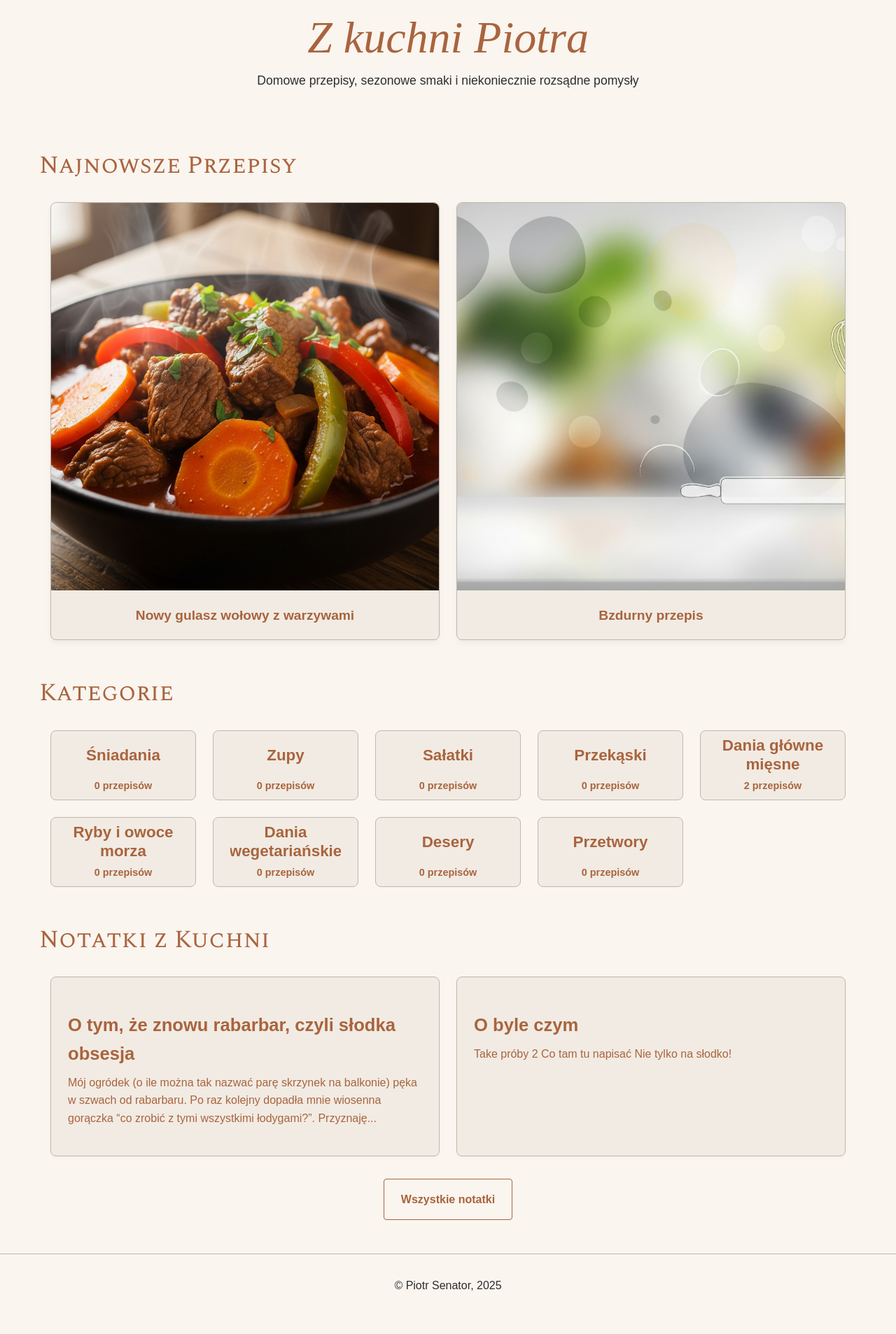
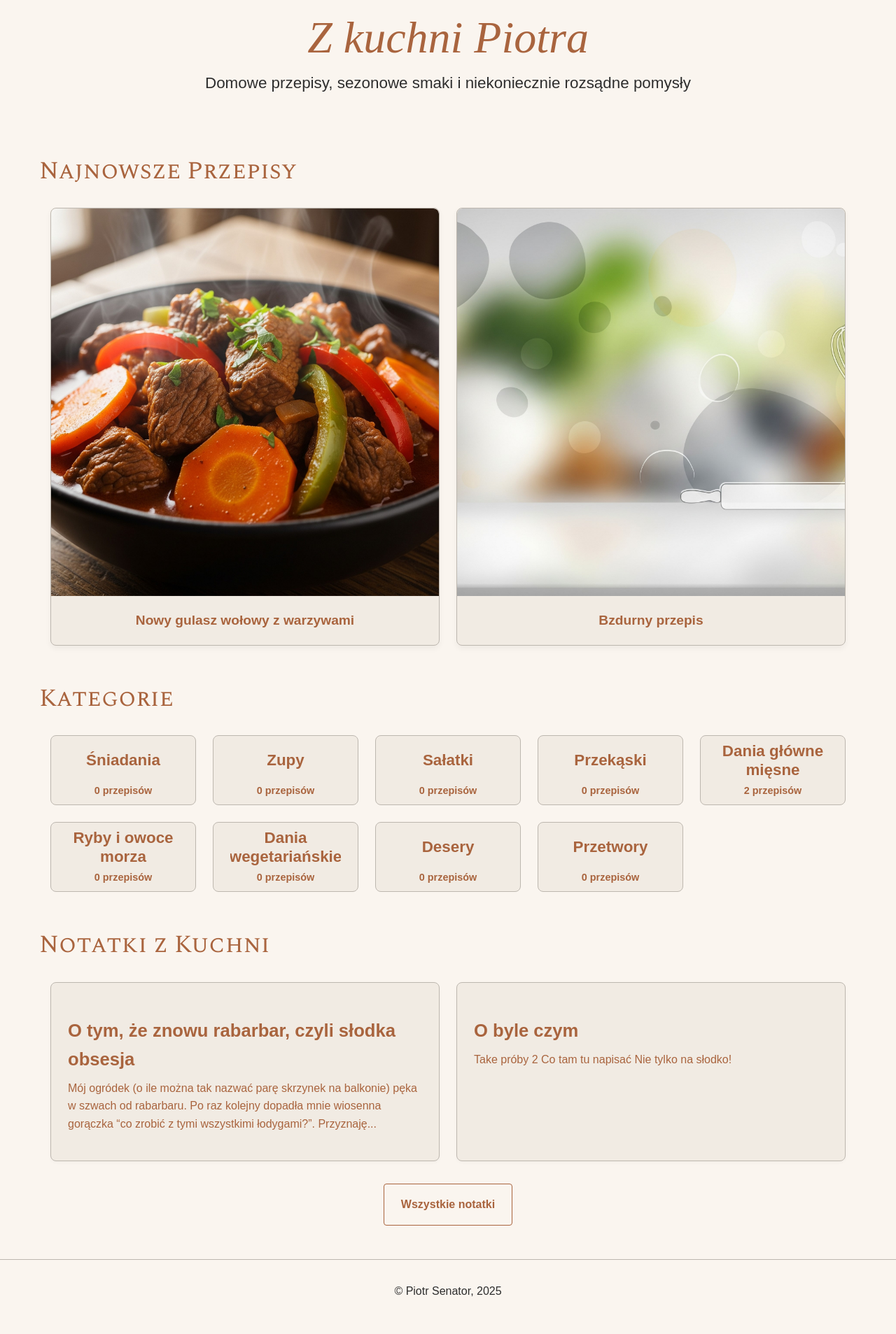
Before and after one commit to piotrsenator/kuchnia, a Jekyll site: the page built from index.html, in a window 1280 px wide. Shown: the whole page at 70% size. Built offline with Jekyll 4.4.1, drawn with Linux system fonts in a browser that asks for light colours; some web fonts are replaced.

Commit message:
Update _home.scss

```diff
--- a/_sass/pages/_home.scss
+++ b/_sass/pages/_home.scss
@@ -10,6 +10,7 @@
     font-family: var(--font-family-site-title);
     font-weight: var(--font-weight-regular);
     font-style: italic;
+    /* USUNIĘTO: font-size: 2.5rem; */
     line-height: 1.2;
     color: var(--color-primary);
     margin-bottom: var(--spacing-xxs);
@@ -19,12 +20,12 @@
     color: var(--color-text-dark);
 }
 .site-subtitle {
-    font-size: 1.1rem;
+    /* font-size: 1.1rem; */
     margin-top: var(--spacing-xxs);
     margin-bottom: var(--spacing-xs);
 }
 .site-description-short {
-    font-size: 1.1rem;
+    /* font-size: 1.1rem; */
     max-width: 700px;
     margin: var(--spacing-xxs) auto var(--spacing-md) auto;
 }
```
